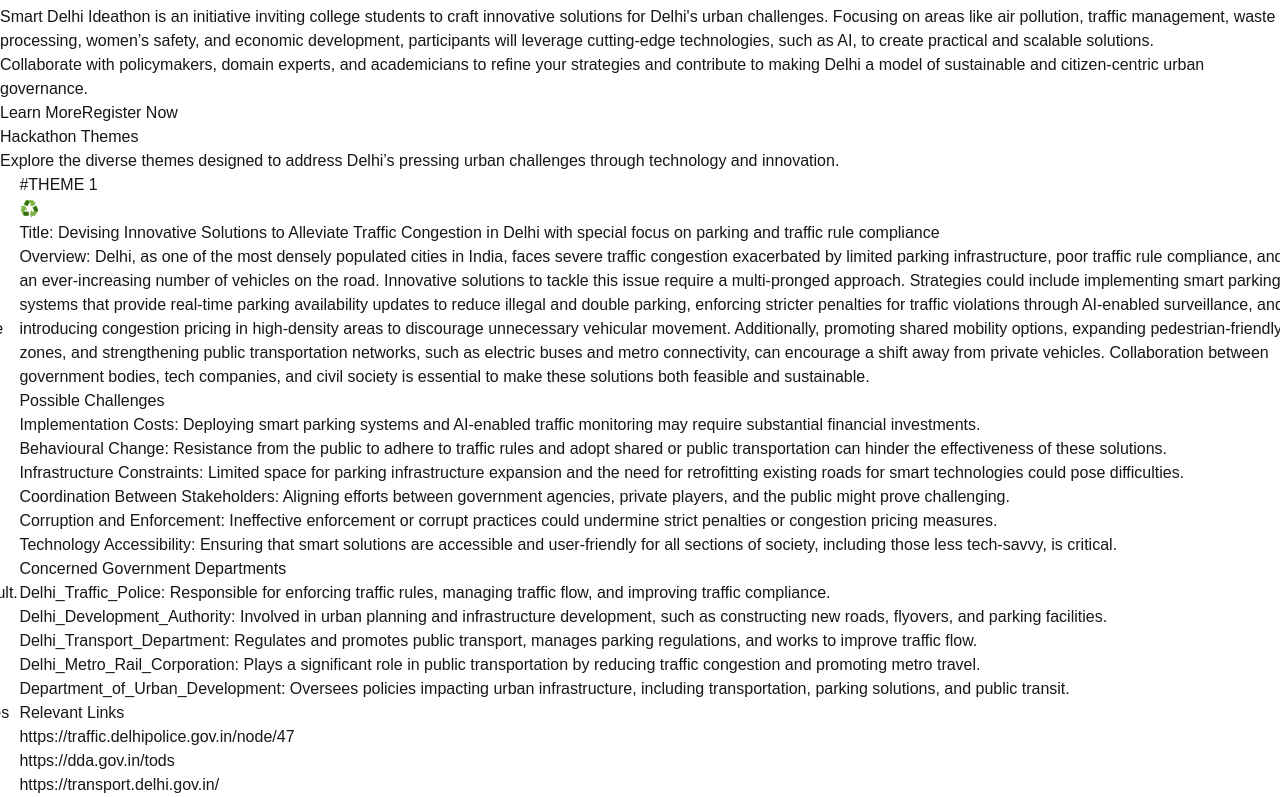
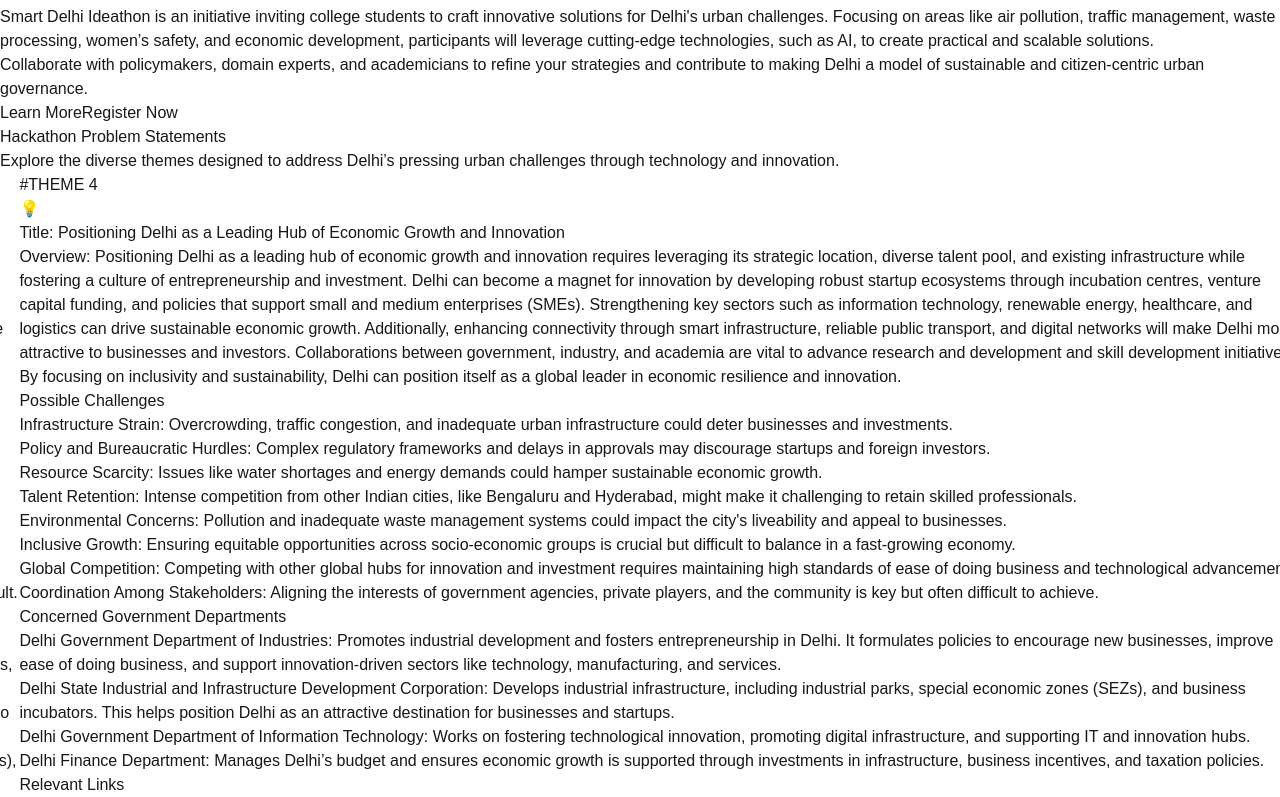
Before and after one commit to Avnish-oP/sdi2025-website, a Next.js app: page / in a window 1280 px wide. Shown: the part 5203-6000 px from the top of the page. Built offline with nearby package versions, Linux system fonts and the light colour scheme.

Commit message:
themes add complete

```diff
--- a/src/components/Tracks.tsx
+++ b/src/components/Tracks.tsx
@@ -7,7 +7,7 @@
 import { desc } from "framer-motion/client";
 import Image from "next/image";
 
-import themesData from '../themes.json';
+import themesData from "../themes.json";
 
 // Dynamically import react-slick to prevent SSR issues
 const Slider = dynamic(() => import("react-slick"), { ssr: false });
@@ -52,54 +52,110 @@
 
   return (
     <div className="slider-container  bg-gradient-to-r from-purple-100 to-pink-200 p-10 mx-auto">
-
-<h2 className="text-4xl font-bold text-indigo-800 mb-2 animate__animated animate__fadeIn">
-          Hackathon Themes
-        </h2>
-        <p className="text-gray-600 text-lg mb-12 animate__animated animate__fadeIn animate__delay-1s">
-          Explore the diverse themes designed to address Delhi’s pressing urban
-          challenges through technology and innovation.
-        </p>
+      <h2 className="text-4xl text-center font-bold text-indigo-800 mb-2 animate__animated animate__fadeIn">
+        Hackathon Problem Statements
+      </h2>
+      <p className="text-gray-600 text-center text-lg mb-12 animate__animated animate__fadeIn animate__delay-1s">
+        Explore the diverse themes designed to address Delhi’s pressing urban
+        challenges through technology and innovation.
+      </p>
 
       <Slider {...settings}>
         <div className="">
           <Trackk
-            index = {1}
-            icon="♻️"
+            index={1}
+            icon="🚦"
             title={themesData.Theme_1.title}
             overview={themesData.Theme_1.overview}
             possible_challenges={themesData.Theme_1.possible_challenges}
-            concerned_government_departments={themesData.Theme_1.concerned_government_departments}
-            relevant_links={themesData.Theme_1.relevant_links }
+            concerned_government_departments={
+              themesData.Theme_1.concerned_government_departments
+            }
+            relevant_links={themesData.Theme_1.relevant_links}
           />
         </div>
         <div className="">
           <Trackk
             index={2}
-            icon="♻️.."
+            icon="🛡️"
             title={themesData.Theme_2.title}
             overview={themesData.Theme_2.overview}
             possible_challenges={themesData.Theme_2.possible_challenges}
-            concerned_government_departments={themesData.Theme_2.concerned_government_departments}
-            relevant_links={themesData.Theme_2.relevant_links }
+            concerned_government_departments={
+              themesData.Theme_2.concerned_government_departments
+            }
+            relevant_links={themesData.Theme_2.relevant_links}
           />
         </div>
         <div className="">
           <Trackk
             index={3}
-            icon="..♻️"
+            icon="🌱"
             title={themesData.Theme_3.title}
             overview={themesData.Theme_3.overview}
             possible_challenges={themesData.Theme_3.possible_challenges}
-            concerned_government_departments={themesData.Theme_3.concerned_government_departments}
-            relevant_links={themesData.Theme_3.relevant_links }
+            concerned_government_departments={
+              themesData.Theme_3.concerned_government_departments
+            }
+            relevant_links={themesData.Theme_3.relevant_links}
+          />
+        </div>
+        <div className="">
+          <Trackk
+            index={4}
+            icon="💡"
+            title={themesData.Theme_4.title}
+            overview={themesData.Theme_4.overview}
+            possible_challenges={themesData.Theme_4.possible_challenges}
+            concerned_government_departments={
+              themesData.Theme_4.concerned_government_departments
+            }
+            relevant_links={themesData.Theme_4.relevant_links}
+          />
+        </div>
+        <div className="">
+          <Trackk
+            index={5}
+            icon="♻️"
+            title={themesData.Theme_5.title}
+            overview={themesData.Theme_5.overview}
+            possible_challenges={themesData.Theme_5.possible_challenges}
+            concerned_government_departments={
+              themesData.Theme_5.concerned_government_departments
+            }
+            relevant_links={themesData.Theme_5.relevant_links}
+          />
+        </div>
+        <div className="">
+          <Trackk
+            index={6}
+            icon="💧"
+            title={themesData.Theme_6.title}
+            overview={themesData.Theme_6.overview}
+            possible_challenges={themesData.Theme_6.possible_challenges}
+            concerned_government_departments={
+              themesData.Theme_6.concerned_government_departments
+            }
+            relevant_links={themesData.Theme_6.relevant_links}
+          />
+        </div>
+        <div className="">
+          <Trackk
+            index={7}
+            icon="🤖"
+            title={themesData.Theme_7.title}
+            overview={themesData.Theme_7.overview}
+            possible_challenges={themesData.Theme_7.possible_challenges}
+            concerned_government_departments={
+              themesData.Theme_7.concerned_government_departments
+            }
+            relevant_links={themesData.Theme_7.relevant_links}
           />
         </div>
       </Slider>
     </div>
   );
 }
-
 
 function Trackk({
   index,
@@ -119,8 +175,10 @@
   relevant_links: string[];
 }) {
   return (
-    <div className="flex flex-col bg-white rounded-lg p-6 transform scale-95 transition-all duration-300 shadow-md cursor-pointer">
-      <div className="index text-xl font-bold absolute p-5 right-0">#THEME {index}</div>
+    <div className="flex flex-col bg-white h-[70rem] rounded-lg p-6 transform scale-95 transition-all duration-300 shadow-md cursor-pointer">
+      <div className="index text-xl font-bold absolute p-5 right-0">
+        #THEME {index}
+      </div>
 
       {/* Icon */}
       <div className="text-6xl mb-4 text-indigo-600 animate__animated animate__fadeIn">
@@ -137,7 +195,9 @@
 
       {/* Possible Challenges */}
       <div className="mb-4">
-        <h3 className="text-lg font-semibold text-gray-800 mb-2">Possible Challenges</h3>
+        <h3 className="text-lg font-semibold text-gray-800 mb-2">
+          Possible Challenges
+        </h3>
         <ul className="list-disc pl-6 text-gray-600 space-y-2">
           {possible_challenges.map((challenge, index) => (
             <li key={index}>{challenge}</li>
@@ -154,7 +214,8 @@
           {Object.entries(concerned_government_departments).map(
             ([department, description], index) => (
               <li key={index}>
-                <span className="font-semibold">{department}:</span> {description}
+                <span className="font-semibold">{department}:</span>{" "}
+                {description}
               </li>
             )
           )}
@@ -163,7 +224,9 @@
 
       {/* Relevant Links */}
       <div>
-        <h3 className="text-lg font-semibold text-gray-800 mb-2">Relevant Links</h3>
+        <h3 className="text-lg font-semibold text-gray-800 mb-2">
+          Relevant Links
+        </h3>
         <ul className="list-disc pl-6 text-blue-600 space-y-2">
           {relevant_links.map((link, index) => (
             <li key={index}>
@@ -180,8 +243,9 @@
         </ul>
       </div>
 
-      <div className="index text-xl font-bold right-0 absolute bottom-0 p-5">#{index}/7</div>
-
+      <div className="index text-xl font-bold right-0 absolute bottom-0 p-5">
+        #{index}/7
+      </div>
     </div>
   );
 }
--- a/src/themes.json
+++ b/src/themes.json
@@ -11,11 +11,11 @@
         "Technology Accessibility: Ensuring that smart solutions are accessible and user-friendly for all sections of society, including those less tech-savvy, is critical."
       ],
       "concerned_government_departments": {
-        "Delhi_Traffic_Police": "Responsible for enforcing traffic rules, managing traffic flow, and improving traffic compliance.",
-        "Delhi_Development_Authority": "Involved in urban planning and infrastructure development, such as constructing new roads, flyovers, and parking facilities.",
-        "Delhi_Transport_Department": "Regulates and promotes public transport, manages parking regulations, and works to improve traffic flow.",
-        "Delhi_Metro_Rail_Corporation": "Plays a significant role in public transportation by reducing traffic congestion and promoting metro travel.",
-        "Department_of_Urban_Development": "Oversees policies impacting urban infrastructure, including transportation, parking solutions, and public transit."
+        "Delhi Traffic Police": "Responsible for enforcing traffic rules, managing traffic flow, and improving traffic compliance.",
+        "Delhi Development Authority": "Involved in urban planning and infrastructure development, such as constructing new roads, flyovers, and parking facilities.",
+        "Delhi Transport Department": "Regulates and promotes public transport, manages parking regulations, and works to improve traffic flow.",
+        "Delhi Metro Rail Corporation": "Plays a significant role in public transportation by reducing traffic congestion and promoting metro travel.",
+        "Department of Urban Development": "Oversees policies impacting urban infrastructure, including transportation, parking solutions, and public transit."
       },
       "relevant_links": [
         "https://traffic.delhipolice.gov.in/node/47",
@@ -40,10 +40,10 @@
         "Sustainability of Efforts: Long-term commitment to women’s safety initiatives may wane without continuous political and public pressure."
       ],
       "concerned_government_departments": {
-        "Delhi_Police": "Responsible for maintaining law and order, enforcing laws related to women's safety, and providing a response to crimes such as harassment, domestic violence, and sexual assault. They run various initiatives focused on women’s safety in public spaces.",
-        "Delhi_Commission_for_Women": "An autonomous body advocating for policy reforms, monitoring the implementation of laws, and providing support to victims of gender-based violence.",
-        "Department_of_Women_and_Child_Development": "Works on ensuring the welfare and safety of women and children, including shelter homes, skill development, and addressing domestic violence.",
-        "Department_of_Urban_Development": "Works on improving infrastructure with safety features like better street lighting, safer public spaces, and surveillance mechanisms (CCTV) to make cities safer for women."
+        "Delhi Police": "Responsible for maintaining law and order, enforcing laws related to women's safety, and providing a response to crimes such as harassment, domestic violence, and sexual assault. They run various initiatives focused on women’s safety in public spaces.",
+        "Delhi Commission for Women": "An autonomous body advocating for policy reforms, monitoring the implementation of laws, and providing support to victims of gender-based violence.",
+        "Department of Women and Child Development": "Works on ensuring the welfare and safety of women and children, including shelter homes, skill development, and addressing domestic violence.",
+        "Department of Urban Development": "Works on improving infrastructure with safety features like better street lighting, safer public spaces, and surveillance mechanisms (CCTV) to make cities safer for women."
       },
       "relevant_links": [
         "https://dda.gov.in/tods",
@@ -67,10 +67,10 @@
         "Seasonal Variations: Factors like winter smog, caused by temperature inversion, require adaptive and proactive solutions."
       ],
       "concerned_government_departments": {
-        "Delhi_Pollution_Control_Committee": "The DPCC is responsible for regulating and controlling pollution in Delhi, including air quality. It monitors air pollution levels, enforces regulations, and implements measures to reduce emissions from industries, vehicles, and other sources.",
-        "Delhi_Government_Department_of_Environment": "Formulates policies and strategies to reduce pollution and improve air quality. It coordinates with other departments and agencies to address environmental issues like air pollution.",
-        "Delhi_Transport_Department": "Plays a critical role in reducing air pollution by implementing policies to promote cleaner transportation, such as the promotion of electric vehicles (EVs), regulation of vehicle emissions, and the introduction of cleaner public transport options like CNG buses and metro services.",
-        "Municipal_Corporation_of_Delhi": "Responsible for managing waste, including handling construction and demolition waste, which can contribute to dust pollution. They also play a role in reducing sources of air pollution from waste burning."
+        "Delhi Pollution Control Committee": "The DPCC is responsible for regulating and controlling pollution in Delhi, including air quality. It monitors air pollution levels, enforces regulations, and implements measures to reduce emissions from industries, vehicles, and other sources.",
+        "Delhi Government Department of Environment": "Formulates policies and strategies to reduce pollution and improve air quality. It coordinates with other departments and agencies to address environmental issues like air pollution.",
+        "Delhi Transport Department": "Plays a critical role in reducing air pollution by implementing policies to promote cleaner transportation, such as the promotion of electric vehicles (EVs), regulation of vehicle emissions, and the introduction of cleaner public transport options like CNG buses and metro services.",
+        "Municipal Corporation of Delhi": "Responsible for managing waste, including handling construction and demolition waste, which can contribute to dust pollution. They also play a role in reducing sources of air pollution from waste burning."
       },
       "relevant_links": [
         "https://udd.delhi.gov.in/",
@@ -93,10 +93,10 @@
         "Coordination Among Stakeholders: Aligning the interests of government agencies, private players, and the community is key but often difficult to achieve."
       ],
       "concerned_government_departments": {
-        "Delhi_Government_Department_of_Industries": "Promotes industrial development and fosters entrepreneurship in Delhi. It formulates policies to encourage new businesses, improve ease of doing business, and support innovation-driven sectors like technology, manufacturing, and services.",
-        "Delhi_State_Industrial_and_Infrastructure_Development_Corporation": "Develops industrial infrastructure, including industrial parks, special economic zones (SEZs), and business incubators. This helps position Delhi as an attractive destination for businesses and startups.",
-        "Delhi_Government_Department_of_Information_Technology": "Works on fostering technological innovation, promoting digital infrastructure, and supporting IT and innovation hubs.",
-        "Delhi_Finance_Department": "Manages Delhi’s budget and ensures economic growth is supported through investments in infrastructure, business incentives, and taxation policies."
+        "Delhi Government Department of Industries": "Promotes industrial development and fosters entrepreneurship in Delhi. It formulates policies to encourage new businesses, improve ease of doing business, and support innovation-driven sectors like technology, manufacturing, and services.",
+        "Delhi State Industrial and Infrastructure Development Corporation": "Develops industrial infrastructure, including industrial parks, special economic zones (SEZs), and business incubators. This helps position Delhi as an attractive destination for businesses and startups.",
+        "Delhi Government Department of Information Technology": "Works on fostering technological innovation, promoting digital infrastructure, and supporting IT and innovation hubs.",
+        "Delhi Finance Department": "Manages Delhi’s budget and ensures economic growth is supported through investments in infrastructure, business incentives, and taxation policies."
       },
       "relevant_links": [
         "https://udd.delhi.gov.in/",
@@ -121,7 +121,7 @@
         "Long-Term Sustainability: Ensuring that zero waste practices are maintained over time, especially as the city grows, may require continuous innovation and adaptation."
       ],
       "concerned_government_departments": {
-        "Municipal_Corporation_of_Delhi": "Responsible for waste management, including the implementation of waste segregation programs and ensuring that segregated waste is handled and processed appropriately."
+        "Municipal Corporation of Delhi": "Responsible for waste management, including the implementation of waste segregation programs and ensuring that segregated waste is handled and processed appropriately."
       },
       "relevant_links": [
         "https://udd.delhi.gov.in/",
@@ -143,8 +143,8 @@
         "Climate Change: Unpredictable rainfall patterns and extreme weather events make water resource planning more complex"
       ],
       "concerned_government_departments": {
-        "Delhi_Jal_Board": "Responsible for water supply and management in Delhi, working on issues such as leakage reduction, wastewater recycling, and smart water metering.",
-        "Municipal_Corporation_of_Delhi": "Manages sanitation and wastewater treatment, ensuring that water resources are protected and conserved."
+        "Delhi Jal Board": "Responsible for water supply and management in Delhi, working on issues such as leakage reduction, wastewater recycling, and smart water metering.",
+        "Municipal Corporation of Delhi": "Manages sanitation and wastewater treatment, ensuring that water resources are protected and conserved."
       },
       "relevant_links": [
         "https://mcdonline.nic.in/portal",
@@ -168,11 +168,11 @@
         "Ethical AI: Balancing the use of AI with ethical considerations to prevent misuse, bias, and unintended consequences."
       ],
       "concerned_government_departments": {
-        "Department_of_IT": "The department responsible for implementing e-Governance initiatives, technology adoption, and digitization within Delhi. It would play a critical role in deploying AI-driven governance solutions.",
-        "Department_of_Urban_Development": "Plays a critical role in urban planning and management, ensuring smart city solutions align with urban needs.",
-        "Delhi_Development_Authority": "Responsible for city planning and development, DDA could collaborate to integrate AI in infrastructure projects.",
-        "Delhi_Dialogue_and_Development_Commission": "A think tank of the Delhi government that focuses on policy recommendations and innovative projects. It could drive AI-related governance reforms and develop Delhi as a global model.",
-        "Delhi_Archives_Department": "Specializes in the preservation and digitization of government records. Incorporating AI for efficient data management would fall within its remit."
+        "Department of IT": "The department responsible for implementing e-Governance initiatives, technology adoption, and digitization within Delhi. It would play a critical role in deploying AI-driven governance solutions.",
+        "Department of Urban Development": "Plays a critical role in urban planning and management, ensuring smart city solutions align with urban needs.",
+        "Delhi Development Authority": "Responsible for city planning and development, DDA could collaborate to integrate AI in infrastructure projects.",
+        "Delhi Dialogue and Development Commission": "A think tank of the Delhi government that focuses on policy recommendations and innovative projects. It could drive AI-related governance reforms and develop Delhi as a global model.",
+        "Delhi Archives Department": "Specializes in the preservation and digitization of government records. Incorporating AI for efficient data management would fall within its remit."
       },
       "relevant_links": [
         "https://it.delhi.gov.in/",
```
